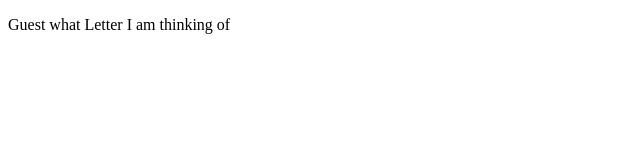
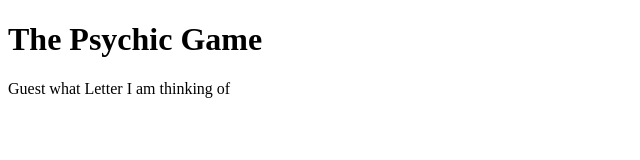
Before and after one commit to ilcapocannoniere/psychicgame, a plain HTML site: page index.html in a window 1280 px wide. Shown: the whole page, without its empty margins (0-640 px from the left). Drawn offline with Linux system fonts and the light colour scheme.

Commit message:
Update index.html

```diff
--- a/index.html
+++ b/index.html
@@ -7,6 +7,7 @@
 </head>
 <body>
 	<div id="game">
+		<h1>The Psychic Game </h1>
 		<p>Guest what Letter I am thinking of</p>
 	</div>
 
```
